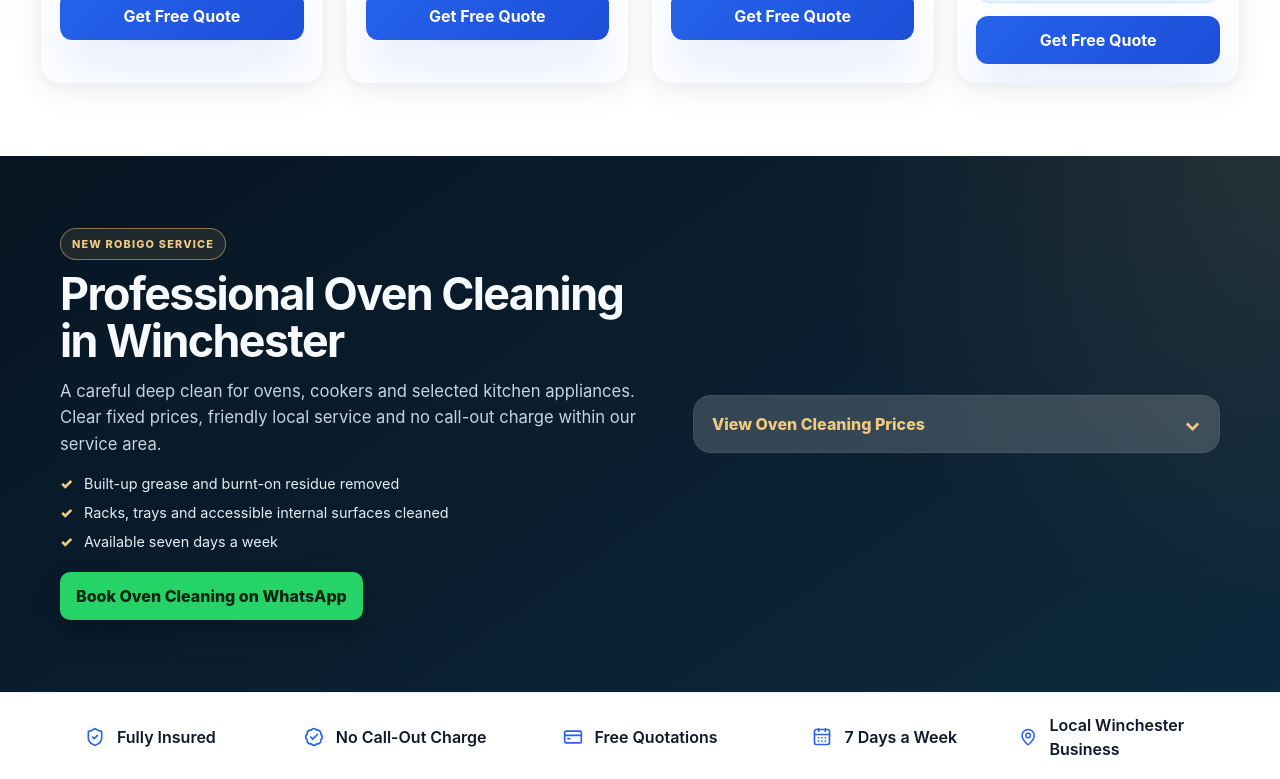
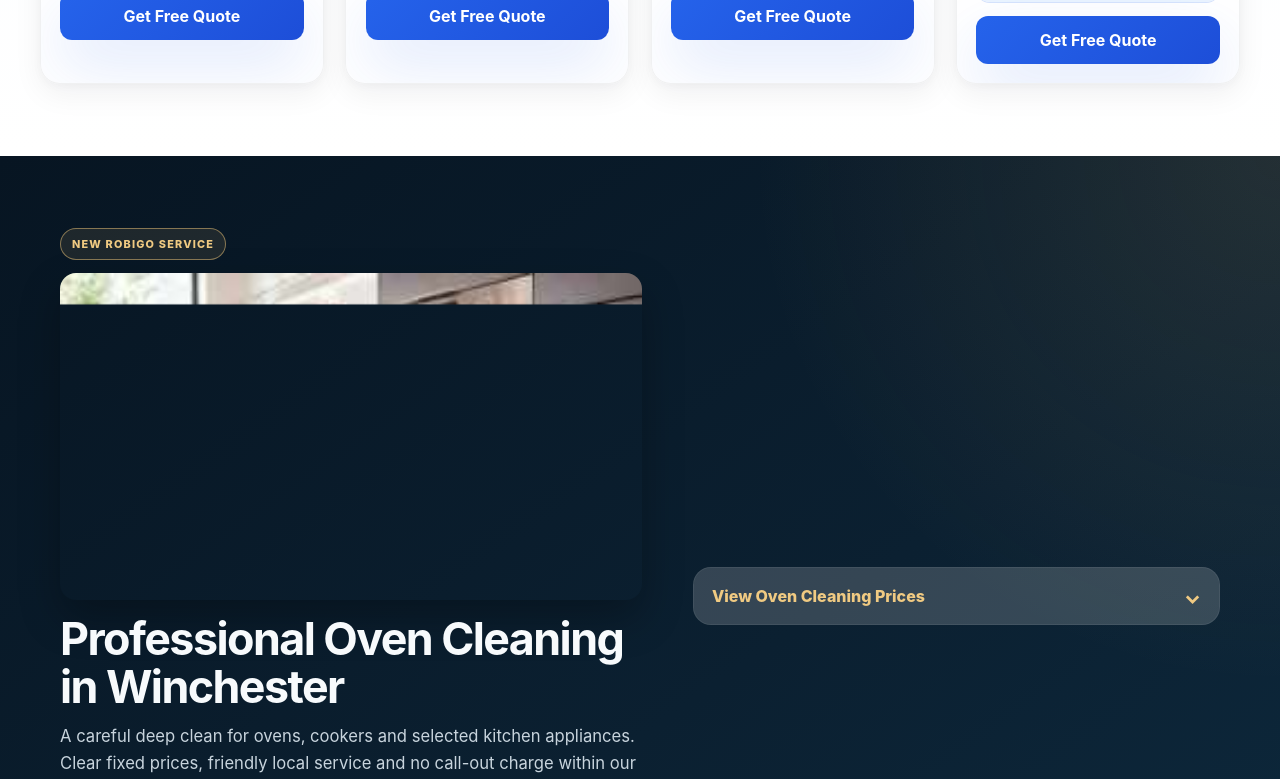
Before and after one commit to Robigo1977/ROBIGO-V5, a React (Vite) app: page / in a window 1280 px wide. Shown: the part 1490-2269 px from the top of the page. Built offline with nearby package versions, Linux system fonts and the light colour scheme.

Commit message:
Add approved oven cleaning image

```diff
--- a/src/components/sections/OvenCleaning/OvenCleaning.tsx
+++ b/src/components/sections/OvenCleaning/OvenCleaning.tsx
@@ -1,3 +1,4 @@
+import ovenImage from "../../../assets/optimized/approved/oven-cleaning-2026.jpg";
 import { site } from "../../../config/site";
 import styles from "./OvenCleaning.module.css";
 
@@ -25,6 +26,22 @@ export default function OvenCleaning() {
       <div className={styles.inner}>
         <div className={styles.intro}>
           <span className={styles.badge}>NEW ROBIGO SERVICE</span>
+          <img
+            src={ovenImage}
+            alt="Professional oven cleaning in a modern Winchester kitchen"
+            width={260}
+            height={146}
+            loading="eager"
+            decoding="async"
+            style={{
+              display: "block",
+              width: "100%",
+              height: "auto",
+              margin: "0.8rem 0 1rem",
+              borderRadius: "16px",
+              boxShadow: "0 18px 40px rgba(0, 0, 0, 0.28)",
+            }}
+          />
           <h2 id="oven-cleaning-title">Professional Oven Cleaning in Winchester</h2>
           <p>
             A careful deep clean for ovens, cookers and selected kitchen appliances.
```
